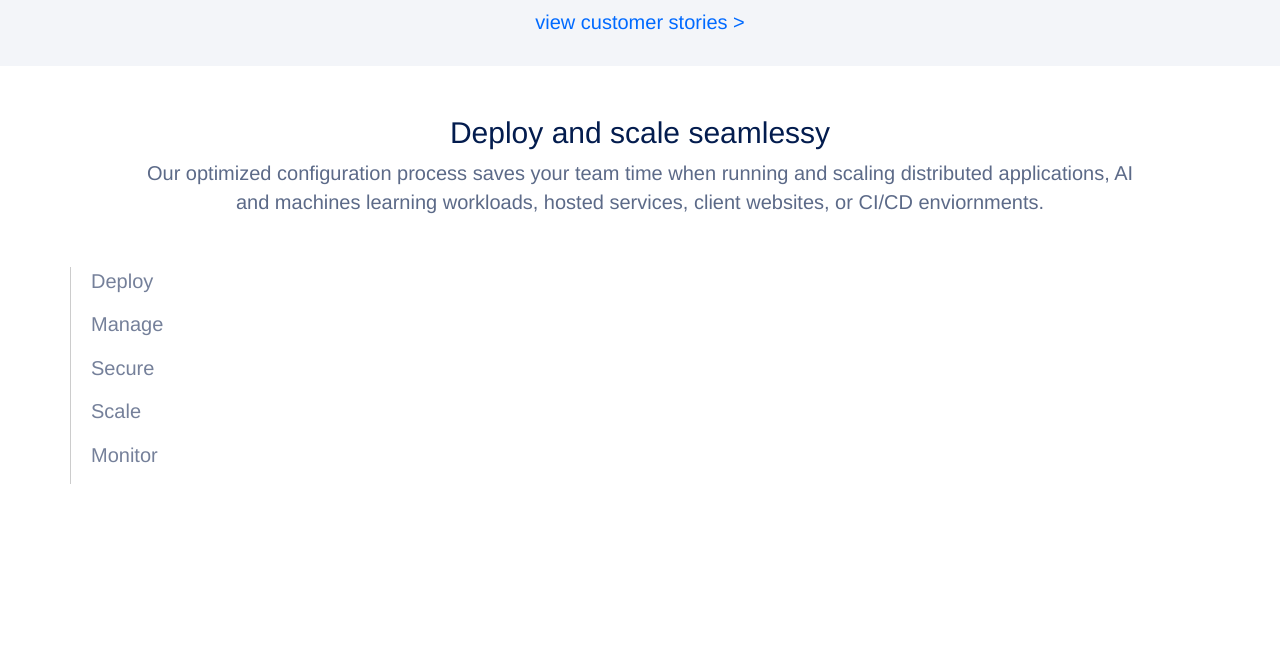
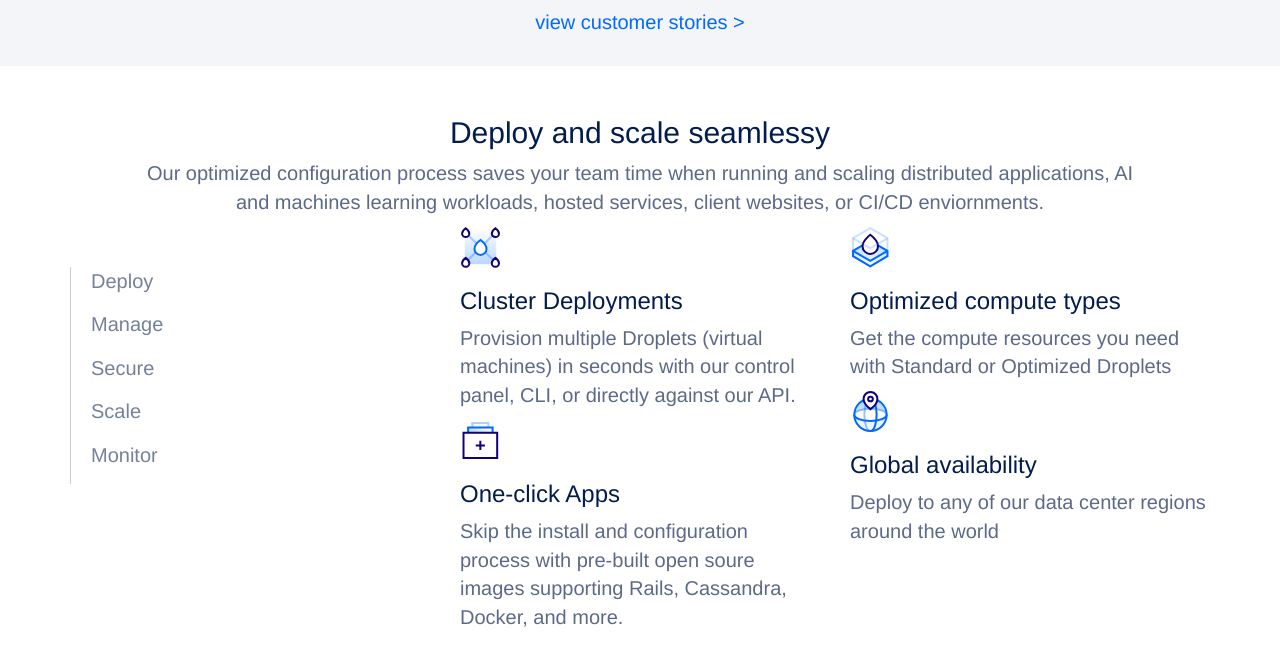
Before and after one commit to HikaruFN/Digitalocean, a plain HTML site: page index.html in a window 1280 px wide. Shown: the part 728-1393 px from the top of the page. Before the commit the page ends 1252 px from the top, so only its background shows below. Drawn offline with nearby package versions, Linux system fonts and the light colour scheme.

Commit message:
Fine sezione Configurazioni

```diff
--- a/index.html
+++ b/index.html
@@ -94,7 +94,7 @@
                         <p class="text-center">INNOVATIVE BUISNESSES TRUST DOGITALOCEAN</p><!--Forse dovrebbe essere un h3?-->
                     </div>
                 </div>
-                <!--Immagini Sponsor-->
+                <!--Immagini Sponsor--><!--Da risolvere adattamento!-->
                 <div class="row">
                     <div class="col-sm-12">
                         <div class="sponsor-img">
@@ -136,15 +136,35 @@
                                 <li>Monitor</li>
                             </ul>
                         </div>
-
                     </div>
-
+                    <div class="col-xs-12 col-sm-4">
+                        <div class="wrapper-conf-sistem">
+                            <img src="img/cluster-deploy.svg" alt="cluster-deploy">
+                            <h3>Cluster Deployments</h3>
+                            <p>Provision multiple Droplets (virtual machines) in seconds with our control panel, CLI, or directly against our API.</p>
+                        </div>
+                        <div class="wrapper-conf-sistem">
+                            <img src="img/one-click.svg" alt="one-click">
+                            <h3>One-click Apps</h3>
+                            <p>Skip the install and configuration process with pre-built open soure images supporting Rails, Cassandra, Docker, and more.</p>
+                        </div>
+                    </div>
+                    <div class="col-xs-12 col-sm-4">
+                        <div class="wrapper-conf-sistem">
+                            <img src="img/optimized-compute.svg" alt="optimized-compute">
+                            <h3>Optimized compute types</h3>
+                            <p>Get the compute resources you need with Standard or Optimized Droplets</p>
+                        </div>
+                        <div class="wrapper-conf-sistem">
+                            <img src="img/global.svg" alt="global">
+                            <h3>Global availability</h3>
+                            <p>Deploy to any of our data center regions around the world</p>
+                        </div>
+                    </div>
                 </div>
-
             </div>
-
         </section>
-
+        <!--Pannello di controllo-->
     </main>
     <!--FINE-MAIN-->
 </body>
```
